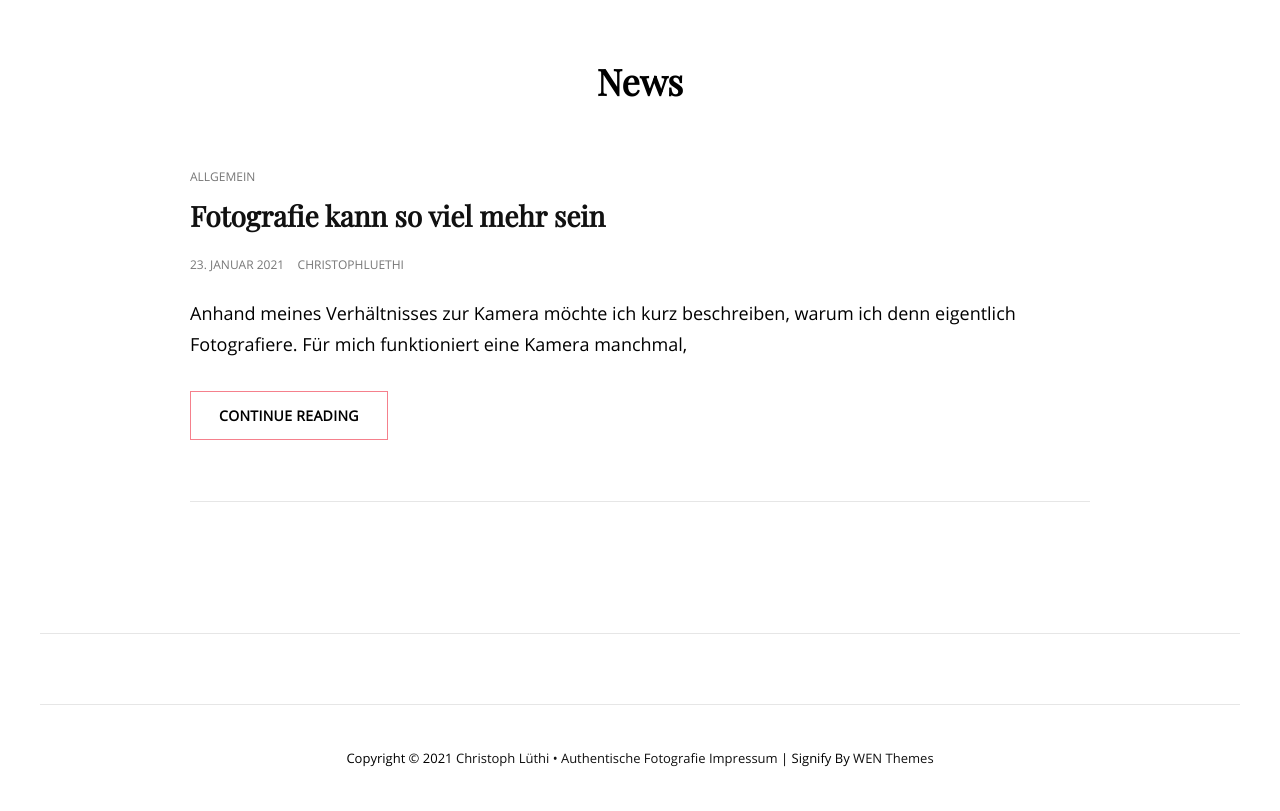
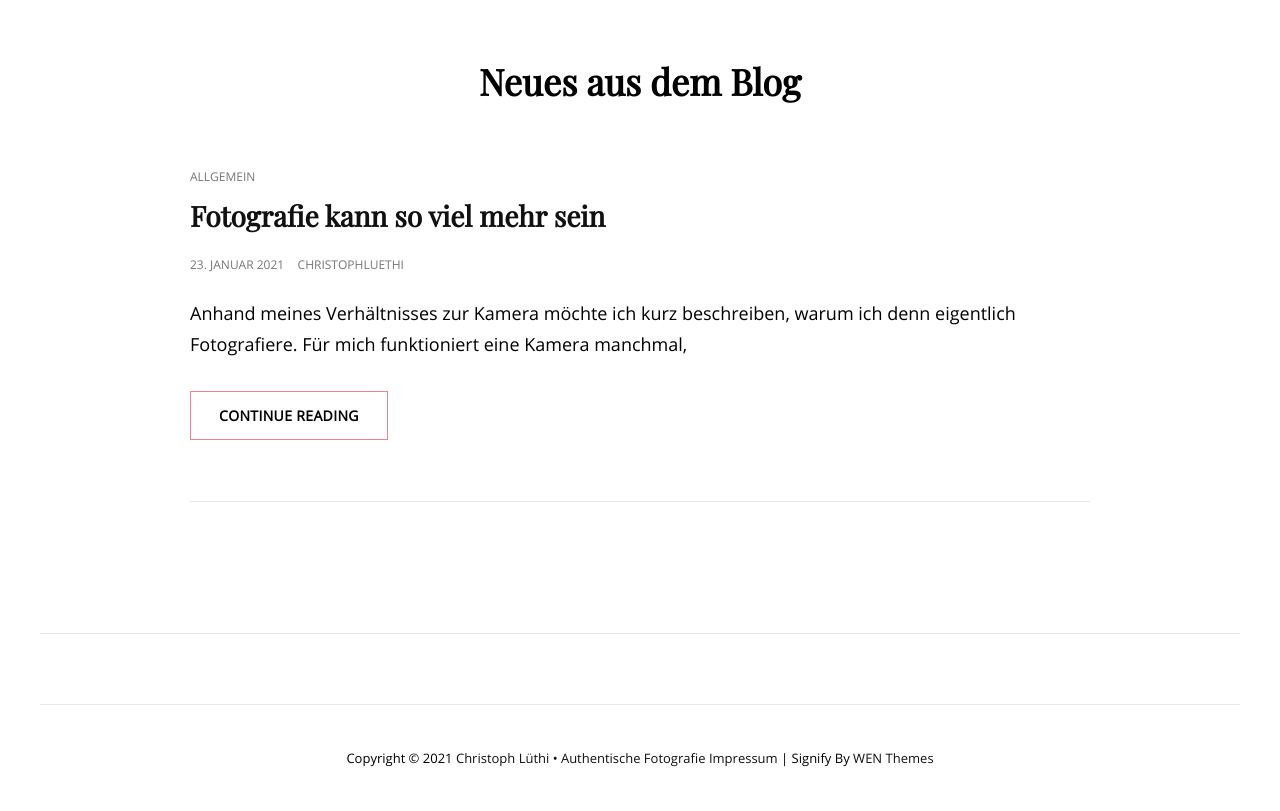
Before and after one commit to luethichris/website, a plain HTML site: page homepage-html/index.html in a window 1280 px wide. Shown: the part 978-1789 px from the top of the page. Drawn offline with Linux system fonts and the light colour scheme.

Commit message:
Neues aus dem Blog korrigiert

```diff
--- a/homepage-html/index.html
+++ b/homepage-html/index.html
@@ -386,7 +386,7 @@ if(e)
 			<div class="archive-posts-wrapper ">
 								<div class="section-heading-wrapper">
 						<div class="section-title-wrapper">
-							<h2 class="section-title">News</h2>
+							<h2 class="section-title">Neues aus dem Blog</h2>
 						</div><!-- .section-title-wrapper -->
 					</div><!-- .section-heading-wrap -->
 
```
